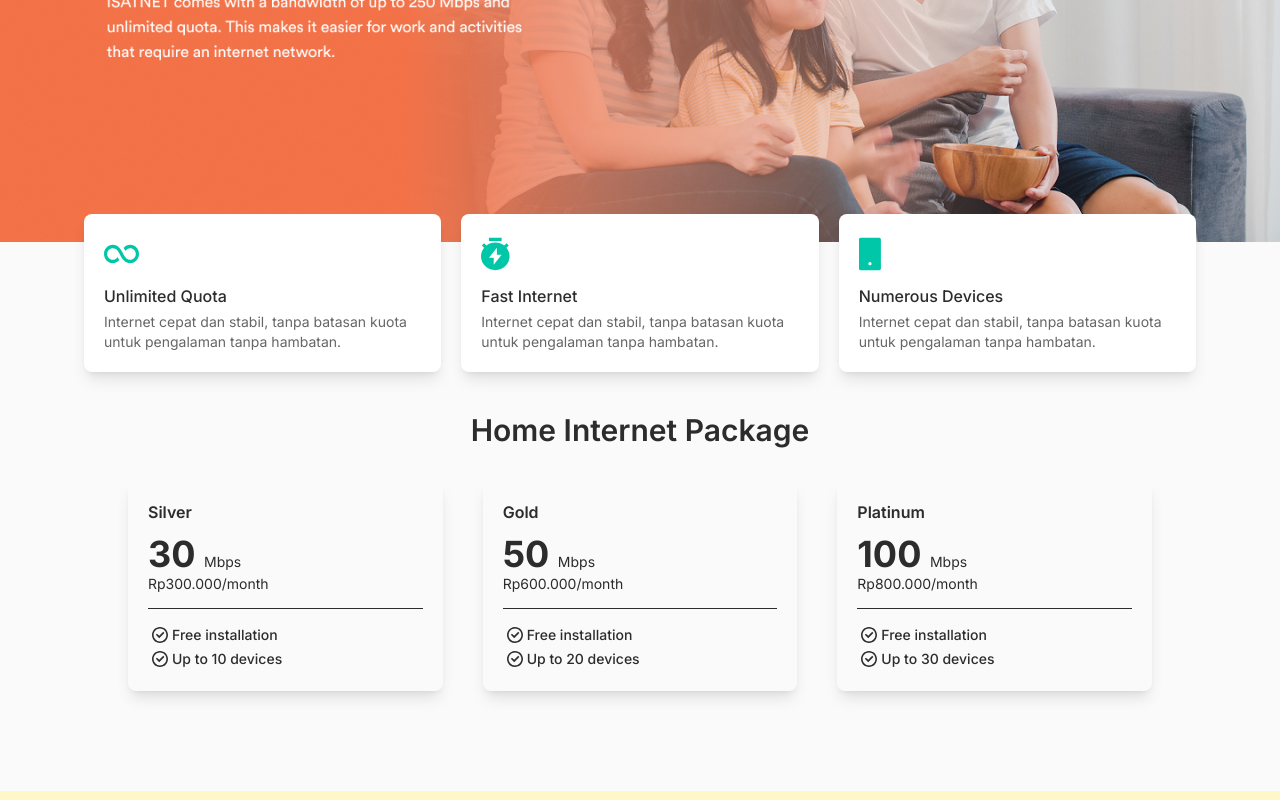
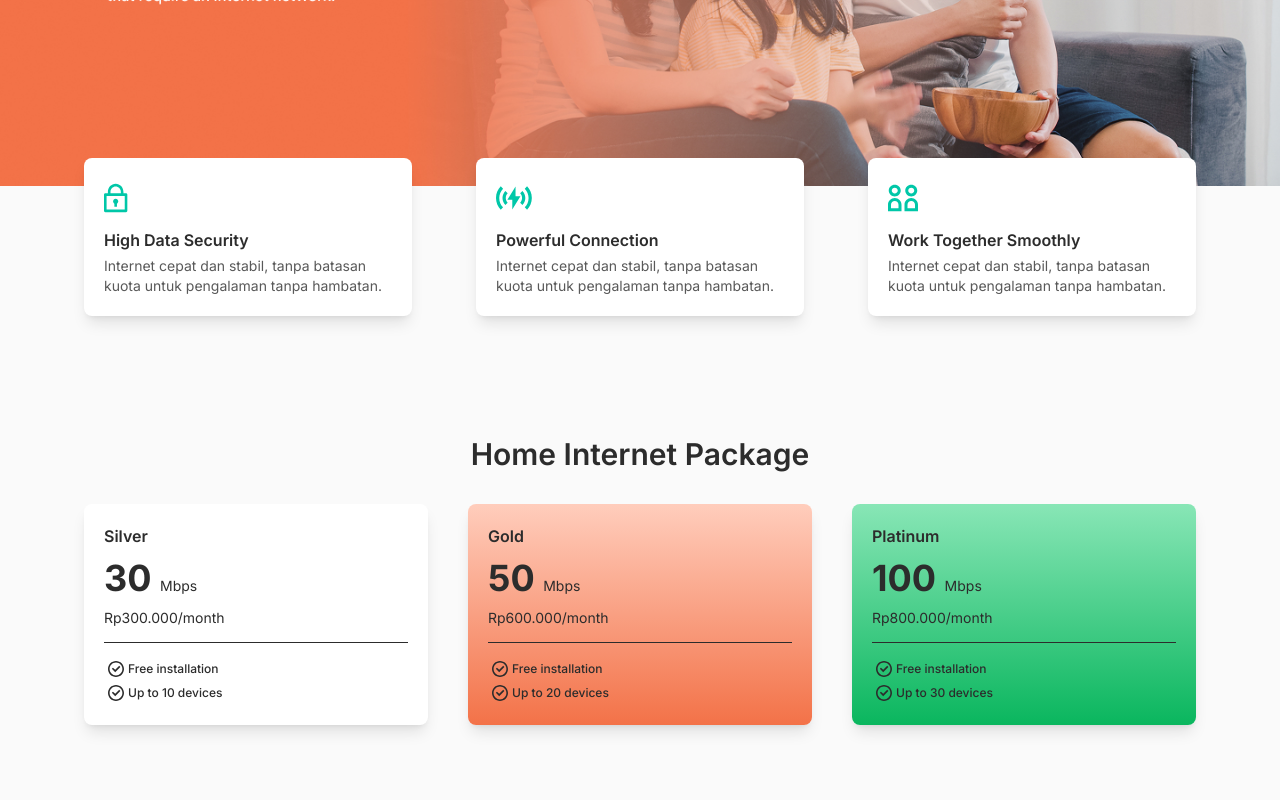
Before and after one commit to christianyitzak/isatnet, a website: page product-home.html in a window 1280 px wide. Shown: the part 400-1200 px from the top of the page. Drawn offline with Linux system fonts and the light colour scheme.

Commit message:
refactor product-home.html code and design

```diff
--- a/pricing-business.js
+++ b/pricing-business.js
@@ -62,14 +62,14 @@ pricingData.forEach((data) => {
                 <hr class="hidden md:block">
 
                 <div class="flex flex-col justify-between border-l-1 border-black md:border-none pl-2 md:pl-0">
-                    <div class="flex items-center gap-1 md:gap-2 text-xs">
+                    <div class="flex items-center gap-1 md:gap-2">
                         <img src="src/img/icon-checkbox.svg" alt="">
-                        <p class="font-medium">Free installation</p>
+                        <p class="text-xs font-medium">Free installation</p>
                     </div>
 
-                    <div class="flex items-center gap-1 md:gap-2 text-xs">
+                    <div class="flex items-center gap-1 md:gap-2">
                         <img src="src/img/icon-checkbox.svg" alt="">
-                        <p class="font-medium">
+                        <p class="font-medium text-xs">
                         Broadband
                         Internet Service
                         </p>
--- a/pricing-home.js
+++ b/pricing-home.js
@@ -11,7 +11,7 @@ const pricingData = [
     },
 
     {
-        color: 'linear-gradient(180deg,_#FFCDBC_0%,_#F37248_100%)',
+        color: 'linear-gradient(180deg, #FFCDBC 0%, #F37248 100%)',
         name: 'Gold',
         speed: 50,
         price: '600.000',
@@ -19,7 +19,7 @@ const pricingData = [
     },
 
     {
-        color: 'linear-gradient(180deg,_#88E6B6_0%,_#0AB65E_100%)',
+        color: 'linear-gradient(180deg, #88E6B6 0%, #0AB65E 100%)',
         name: 'Platinum',
         speed: 100,
         price: '800.000',
@@ -29,11 +29,11 @@ const pricingData = [
 
 pricingData.forEach((data) => {
     pricingCards += `
-        <div class="bg-[${data.color}] rounded-lg p-5 shadow-lg">
+        <div class="rounded-lg p-5 shadow-lg" style="background: ${data.color}">
             <p class="font-semibold mb-2.5">${data.name}</p>
             <div class="flex flex-row md:flex-col gap-3.5">
                 <div>
-                    <p class="text-4xl font-bold">${data.speed} <span class="text-sm font-normal">Mbps</span></p>
+                    <p class="text-4xl font-bold mb-2.5">${data.speed} <span class="text-sm font-normal">Mbps</span></p>
                     <p class="text-sm">Rp${data.price}/month</p>
                 </div>
 
@@ -42,12 +42,12 @@ pricingData.forEach((data) => {
                 <div class="flex flex-col justify-between border-l-1 border-black md:border-none pl-2.5 md:pl-0">
                     <div class="flex items-center">
                         <img src="src/img/icon-checkbox.svg" alt="">
-                        <p class="text-sm font-medium">Free installation</p>
+                        <p class="text-xs font-medium">Free installation</p>
                     </div>
 
                     <div class="flex items-center">
                         <img src="src/img/icon-checkbox.svg" alt="">
-                        <p class="text-sm font-medium">Up to ${data.device} devices</p>
+                        <p class="text-xs font-medium">Up to ${data.device} devices</p>
                     </div>
                 </div>
             </div>
--- a/product-home.html
+++ b/product-home.html
@@ -12,7 +12,7 @@
 
     <body class="text-dark font-[inter] bg-white-main">
         <!-- Navigations -->
-        <nav class="max-w-6xl mx-auto flex justify-between items-center p-5 text-sm text-gray-main mb-0 md:mb-14 relative">
+        <nav class="max-w-6xl mx-auto flex justify-between items-center p-5 text-sm text-gray-main relative">
             <!-- Dekstop Navigation (Left) -->
             <div class="flex items-center gap-12">
                 <a href="index.html"><img src="src/img/nav-logo-isatnet.svg" alt=""></a>
@@ -96,38 +96,38 @@
             </div>
         </nav>
 
-        <section class="hero">
+        <!-- Hero -->
+        <section>
             <img src="src/img/product-home-hero.jpg" alt="a family smiling" class="w-full">
 
             <!-- Hero Cards -->
-            <div class="grid grid-cols-1 mx-auto md:max-w-6xl md:grid-cols-3 gap-5 -mt-12 p p-5">
+            <div class="max-w-6xl mx-auto mb-16 md:mb-20 p-5 grid grid-cols-1 gap-16 md:grid-cols-3 -mt-12">
                 <div class="p-5 rounded-lg shadow-lg bg-white">
-                    <img src="src/img/icon-infinity-line.svg" alt="infinity icon" class="h-10 mb-2.5">
-                    <p class="font-medium mb-1">Unlimited Quota</p>
-                    <p class="text-sm text-[#666]">Internet cepat dan stabil, tanpa batasan kuota untuk pengalaman tanpa hambatan.</p>
+                    <img src="src/img/icon-lock.svg" alt="infinity icon" class="h-10 mb-2.5">
+                    <p class="text-dark font-semibold mb-1">High Data Security</p>
+                    <p class="text-sm text-gray-main">Internet cepat dan stabil, tanpa batasan kuota untuk pengalaman tanpa hambatan.</p>
                 </div>
 
                 <div class="p-5 rounded-lg shadow-lg bg-white">
-                    <img src="src/img/icon-timer-flash.svg" alt="timer flash icon" class="h-10 mb-2.5">
-                    <p class="font-medium mb-1">Fast Internet</p>
-                    <p class="text-sm text-[#666]">Internet cepat dan stabil, tanpa batasan kuota untuk pengalaman tanpa hambatan.</p>
+                    <img src="src/img/icon-wireless-charging.svg" alt="timer flash icon" class="h-10 mb-2.5">
+                    <p class="text-dark font-semibold mb-1">Powerful Connection</p>
+                    <p class="text-sm text-gray-main">Internet cepat dan stabil, tanpa batasan kuota untuk pengalaman tanpa hambatan.</p>
                 </div>
 
                 <div class="p-5 rounded-lg shadow-lg bg-white">
-                    <img src="src/img/icon-smartphone.svg" alt="smartphone icon" class="h-10 mb-2.5">
-                    <p class="font-medium mb-1">Numerous Devices</p>
-                    <p class="text-sm text-[#666]">Internet cepat dan stabil, tanpa batasan kuota untuk pengalaman tanpa hambatan.</p>
+                    <img src="src/img/icon-group-3.svg" alt="smartphone icon" class="h-10 mb-2.5">
+                    <p class="text-dark font-semibold mb-1">Work Together Smoothly</p>
+                    <p class="text-sm text-gray-main">Internet cepat dan stabil, tanpa batasan kuota untuk pengalaman tanpa hambatan.</p>
                 </div>
             </div>
         </section>
 
-        <section class="pricing section-max-w-6xl">
-            <h2 class="section-title text-center">Home Internet Package</h2>
+        <!-- Pricing -->
+        <section class="max-w-6xl mx-auto mb-20 p-5">
+            <h2 class="text-2xl md:text-3xl font-semibold mb-4 md:mb-8 text-dark text-center">Home Internet Package</h2>
 
             <!-- Pricing Cards -->
-            <div class="pricing-grid grid grid-cols-1 md:grid-cols-3 gap-10 mx-auto max-w-5xl">
-
-            </div>
+            <div class="pricing-grid grid grid-cols-1 md:grid-cols-3 gap-10 max-w-6xl"></div>
         </section>
 
         <section class="w-full mx-auto text-center my-20 bg-[#FFF7C7] py-20 md:py-40 p-5 md:p-0">
```
Also changed, not shown: src/output.css.
